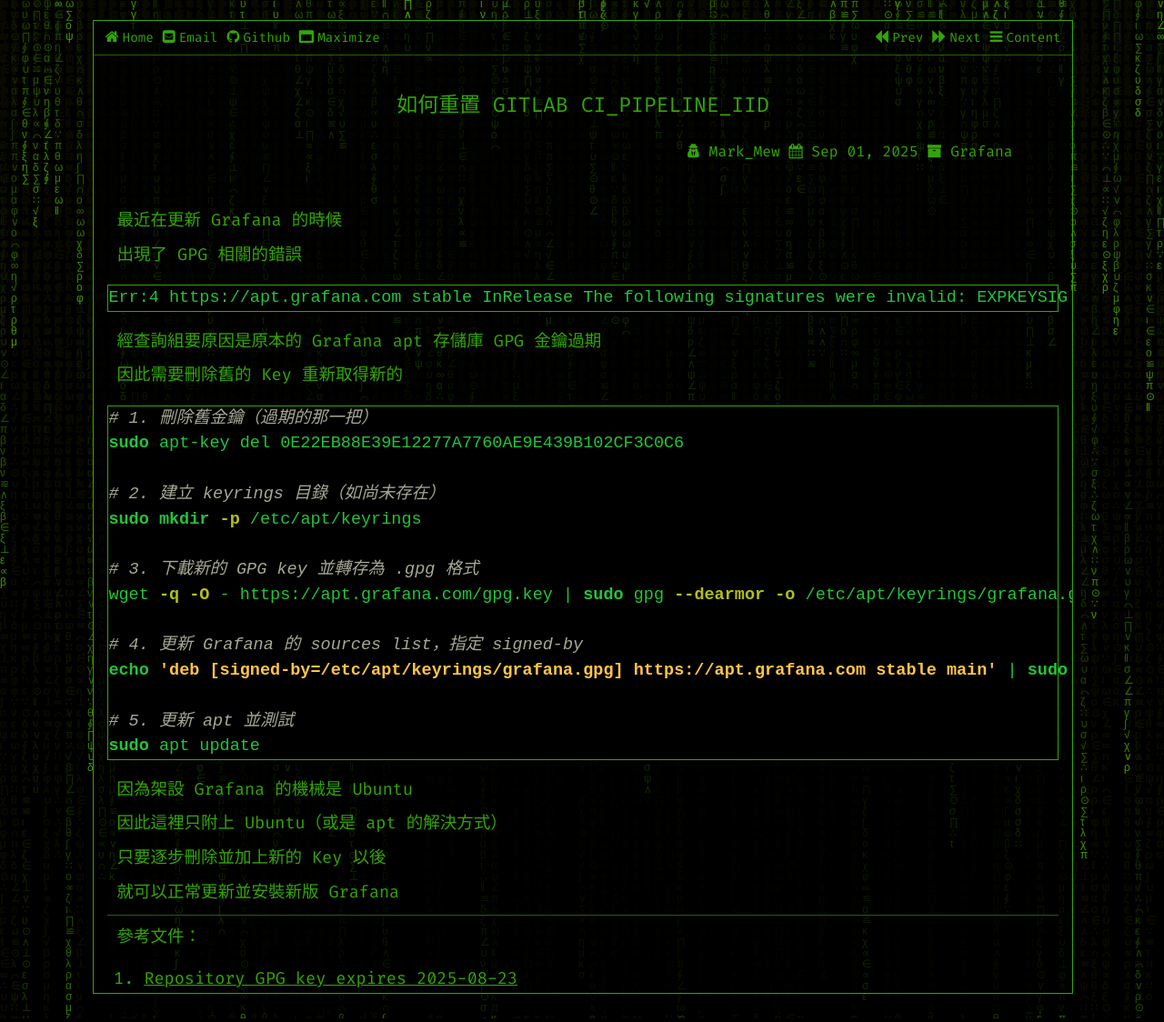
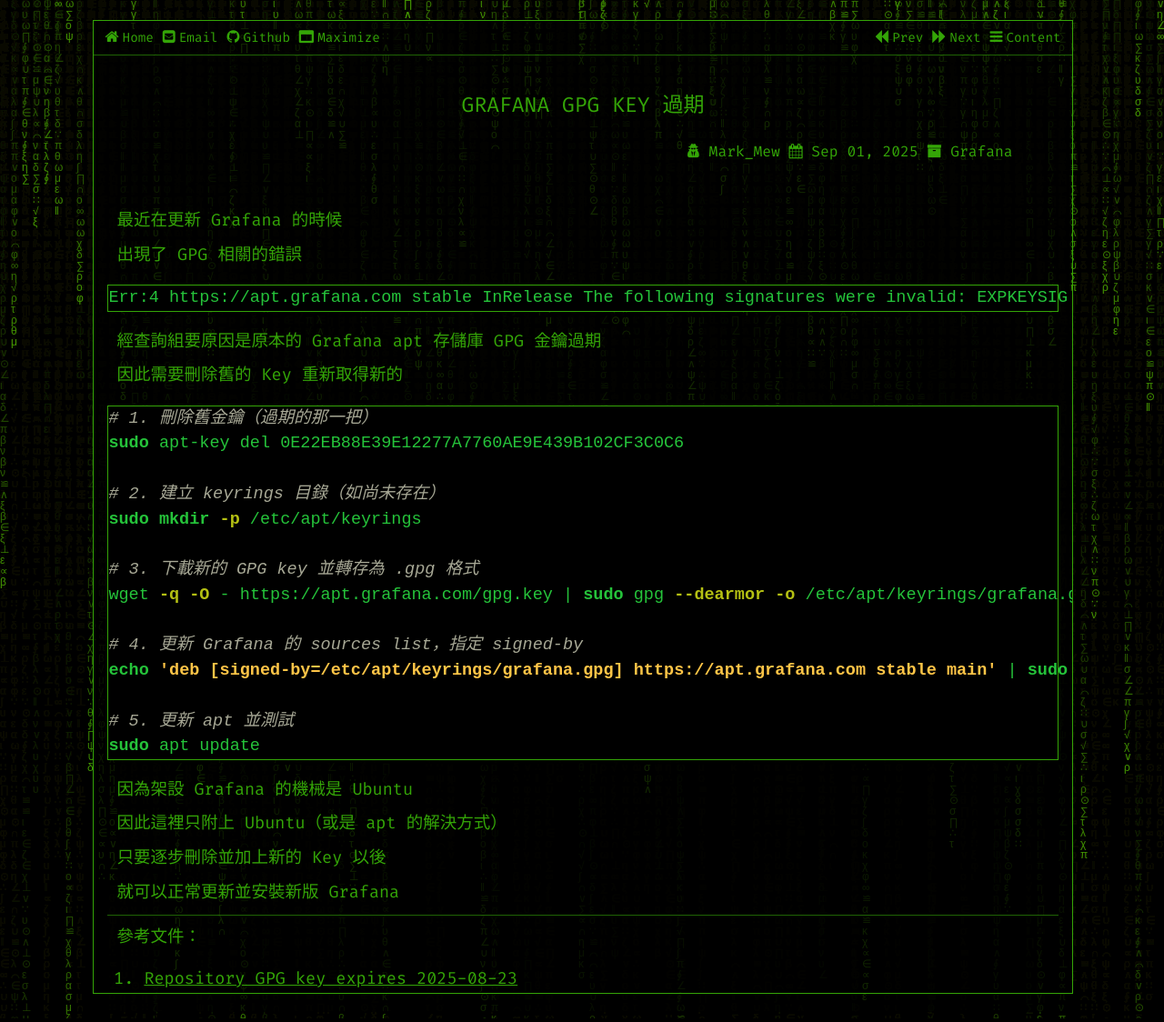
Before and after one commit to MarkMew/MarkMew.github.io, a Jekyll site: the page built from _posts/2025-09-01-grafana-gpg-error.md, in a window 1280 px wide. Shown: the whole page at 91% size. Built offline with Jekyll 4.4.1, drawn with Linux system fonts in a browser that asks for light colours.

Commit message:
correct new post title

```diff
--- a/_posts/2025-09-01-grafana-gpg-error.md
+++ b/_posts/2025-09-01-grafana-gpg-error.md
@@ -1,6 +1,6 @@
 ---
 layout: post
-title: 如何重置 Gitlab CI_PIPELINE_IID
+title: Grafana GPG Key 過期
 author: Mark_Mew
 category: Grafana
 date: 2025-09-01
```
